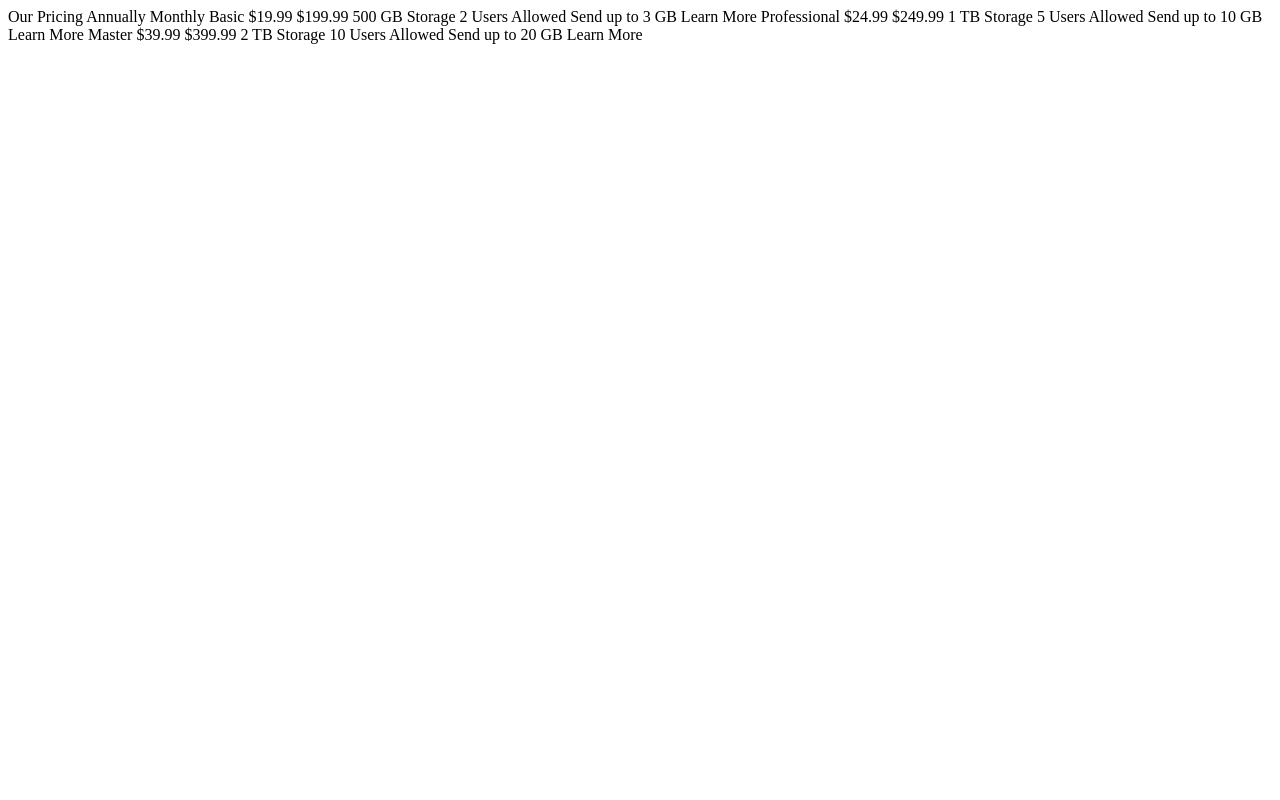
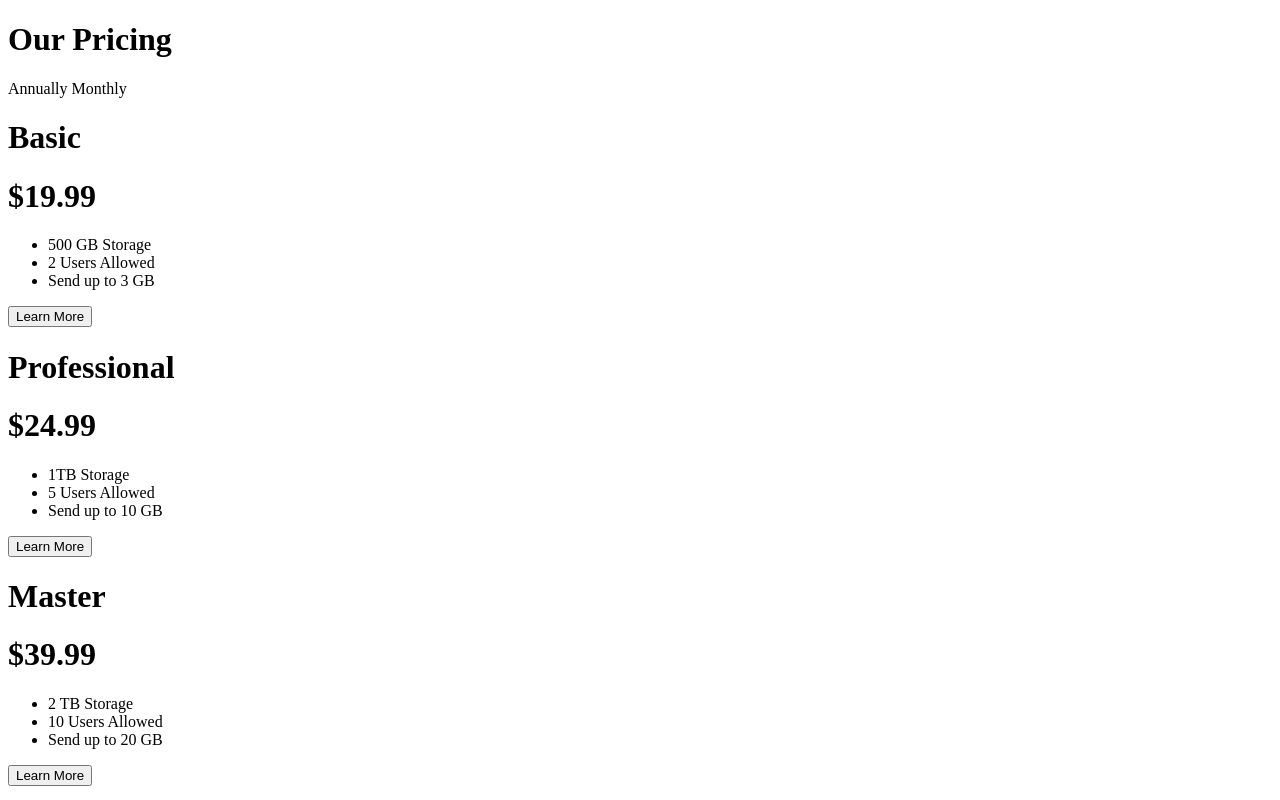
Before and after one commit to Ressobe/pricing-component-with-toggle, a website: page index.html in a window 1280 px wide. Drawn offline with Linux system fonts and the light colour scheme.

Commit message:
fix: add css file

```diff
--- a/index.html
+++ b/index.html
@@ -11,13 +11,51 @@
       href="./images/favicon-32x32.png"
     />
 
+    <link rel="stylesheet" href="style.css" />
+
     <title>Frontend Mentor | [Challenge Name Here]</title>
   </head>
   <body>
-    Our Pricing Annually Monthly Basic &dollar;19.99 &dollar;199.99 500 GB
-    Storage 2 Users Allowed Send up to 3 GB Learn More Professional
-    &dollar;24.99 &dollar;249.99 1 TB Storage 5 Users Allowed Send up to 10 GB
-    Learn More Master &dollar;39.99 &dollar;399.99 2 TB Storage 10 Users Allowed
-    Send up to 20 GB Learn More
+    <h1>Our Pricing</h1>
+    <div>Annually Monthly</div>
+
+    <div class="card">
+      <h1>Basic</h1>
+      <h1>&dollar;19.99</h1>
+
+      <ul>
+        <li>500 GB Storage</li>
+        <li>2 Users Allowed</li>
+        <li>Send up to 3 GB</li>
+      </ul>
+
+      <button>Learn More</button>
+    </div>
+
+    <div>
+      <h1>Professional</h1>
+      <h1>&dollar;24.99</h1>
+
+      <ul>
+        <li>1TB Storage</li>
+        <li>5 Users Allowed</li>
+        <li>Send up to 10 GB</li>
+      </ul>
+
+      <button>Learn More</button>
+    </div>
+
+    <div>
+      <h1>Master</h1>
+      <h1>&dollar;39.99</h1>
+
+      <ul>
+        <li>2 TB Storage</li>
+        <li>10 Users Allowed</li>
+        <li>Send up to 20 GB</li>
+      </ul>
+
+      <button>Learn More</button>
+    </div>
   </body>
 </html>
--- /dev/null
+++ b/style.css
@@ -0,0 +1,2 @@
+body {
+}
```
